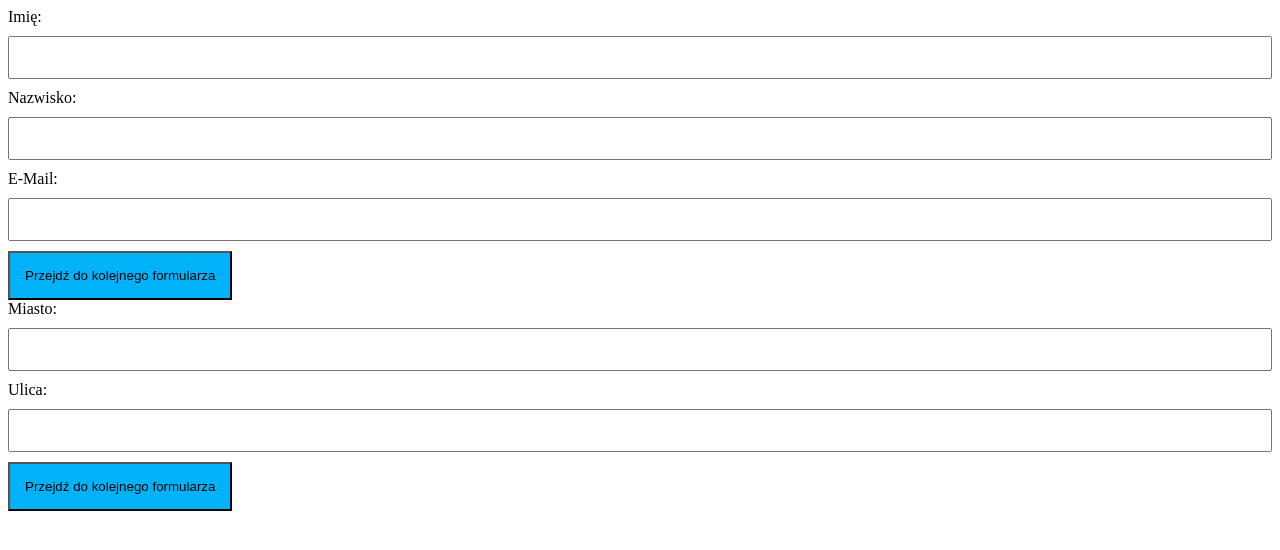
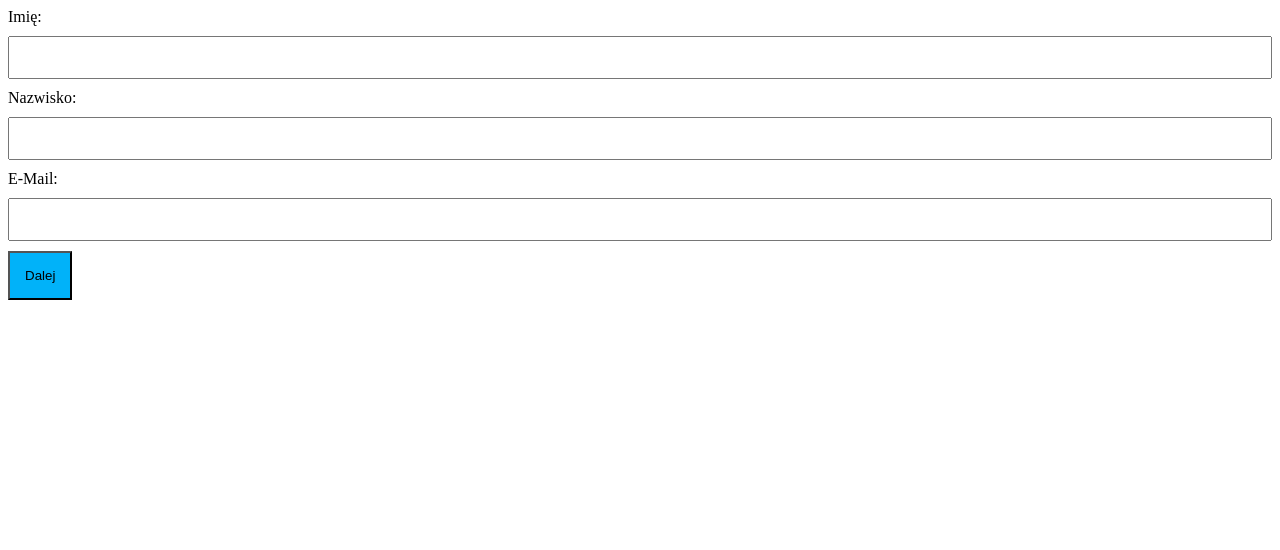
Before and after one commit to nic00la1/UserDataForm, a React (Vite) app in the folder userDataForm/: page / in a window 1280 px wide. Shown: the top 550 px of the page. Built offline with nearby package versions, Linux system fonts and the light colour scheme.

Commit message:
app.jsx ze stanem (formData i step)

```diff
--- a/userDataForm/src/App.jsx
+++ b/userDataForm/src/App.jsx
@@ -1,13 +1,33 @@
+import { useState } from 'react';
 import './App.css'
 import Form1 from './components/Form1'
 import Form2 from './components/Form2'
+import Summary from './components/Summary';
 
 function App() {
+
+  // Kontrola widoku
+  const [step, setStep] = useState(1);
+
+  // Obiekt stanu z trzema polami
+  const [formData, setformData] = useState({
+      imie: "",
+      nazwisko: "",
+      email: "",
+      miasto: "",
+      ulica: ""
+  });
+
   return (
     <>
       <div>
-       <Form1/>
-       <Form2/>
+        {step === 1 && (
+          <Form1 formData={formData} setformData={setformData} setStep={setStep}/>
+        )}
+        {step === 2 && (
+          <Form2 formData={formData} setformData={setformData} setStep={setStep}/>
+        )}
+        {step === 3 && <Summary formData={formData} setStep={setStep}/>}
       </div>
     </>
   )
--- a/userDataForm/src/components/Form1.jsx
+++ b/userDataForm/src/components/Form1.jsx
@@ -1,6 +1,7 @@
 import React from 'react'
 
 const Form1 = () => {
+
   return (
     <div>
        <form>
@@ -10,7 +11,7 @@ const Form1 = () => {
           <input type='text'/>
           <label>E-Mail: </label>
           <input type='text'/>
-          <button>Przejdź do kolejnego formularza</button>
+          <button>Dalej</button>
         </form>
     </div>
   )
--- a/userDataForm/src/components/Form2.jsx
+++ b/userDataForm/src/components/Form2.jsx
@@ -8,7 +8,7 @@ const Form2 = () => {
         <input type='text'/>
         <label>Ulica: </label>
         <input type='text'/>
-        <button>Przejdź do kolejnego formularza</button>
+        <button>POWRÓT</button>
       </form>
     </div>
   )
--- /dev/null
+++ b/userDataForm/src/components/Summary.jsx
@@ -0,0 +1,11 @@
+import React from 'react'
+
+const Summary = () => {
+  return (
+    <div>
+      Podsumowanie z wypisanymi danymi z obu formularzy
+    </div>
+  )
+}
+
+export default Summary
```
